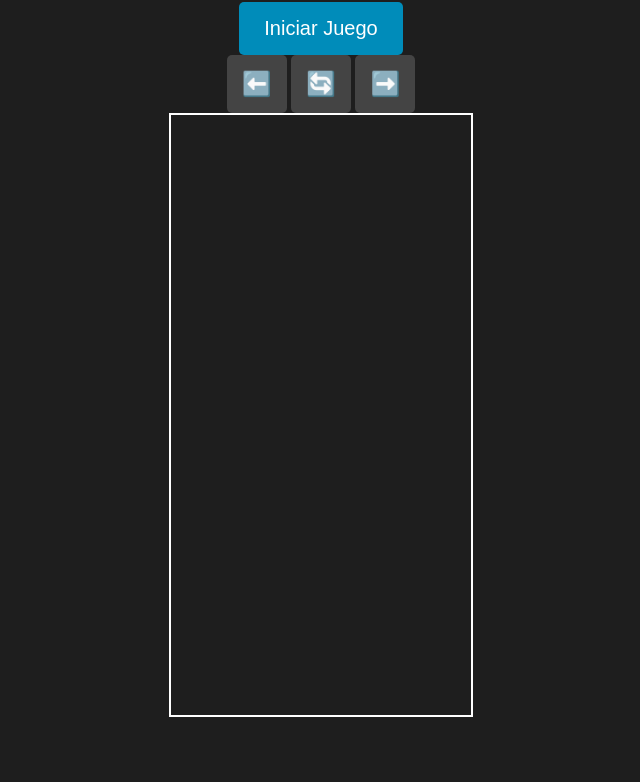
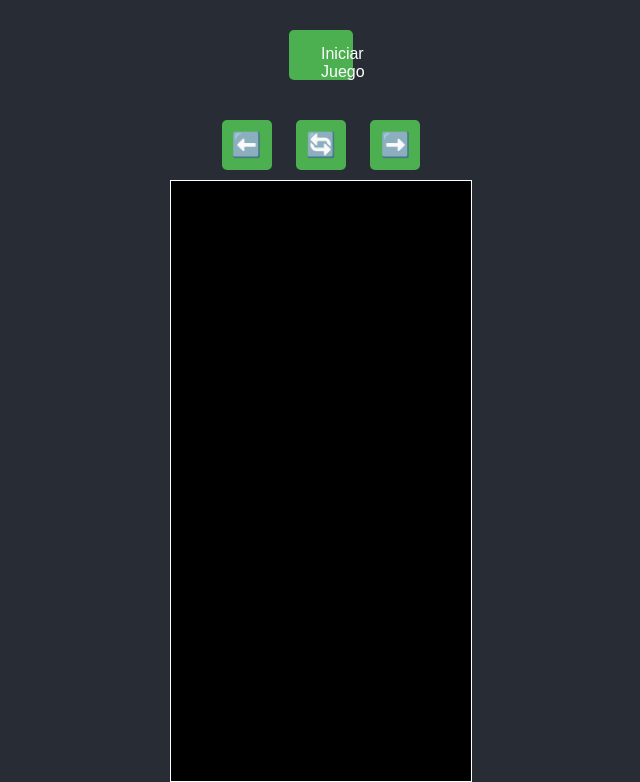
Before and after one commit to DonPikapiedra/TRETI, a plain HTML site: page index.html in a window 1280 px wide. Shown: the part 68-850 px from the top of the page, without its empty margins (319-959 px from the left). Before the commit the page ends 800 px from the top, so only its background shows below. Drawn offline with Linux system fonts and the light colour scheme.

Commit message:
Update style.css

```diff
--- a/style.css
+++ b/style.css
@@ -1,86 +1,50 @@
-* {
+body {
+    font-family: Arial, sans-serif;
+    text-align: center;
+    background-color: #282c34;
+    color: white;
     margin: 0;
     padding: 0;
-    box-sizing: border-box;
-}
-
-body {
-    font-family: Arial, sans-serif;
-    display: flex;
-    flex-direction: column;
-    align-items: center;
-    justify-content: center;
-    height: 100vh;
-    background-color: #1e1e1e;
-    color: white;
 }
 
 h1 {
-    font-size: 30px;
-    margin-bottom: 20px;
+    margin-top: 20px;
 }
 
-canvas {
-    border: 2px solid #ffffff;
-    margin-bottom: 20px;
+#startButton {
+    background-color: #4CAF50;
+    color: white;
+    padding: 15px 32px;
+    font-size: 16px;
+    margin: 20px 0;
+    cursor: pointer;
+    border: none;
+    border-radius: 5px;
 }
 
-#score, #high-score {
-    font-size: 20px;
+#tetrisCanvas {
+    border: 1px solid #fff;
+    background-color: #000;
+    margin: 0 auto;
+    display: block;
+}
+
+.controls {
     margin-top: 10px;
 }
 
-#controls {
-    display: flex;
-    justify-content: center;
-    gap: 10px;
-    margin-top: 20px;
+button {
+    background-color: #4CAF50;
+    color: white;
+    font-size: 24px;
+    width: 50px;
+    height: 50px;
+    margin: 10px;
+    border: none;
+    border-radius: 5px;
+    cursor: pointer;
 }
 
-button {
-    background-color: #444;
-    color: white;
-    border: none;
-    border-radius: 5px;
-    padding: 15px;
-    font-size: 24px;
-    cursor: pointer;
-    transition: background-color 0.3s ease;
+button:active {
+    background-color: #3e8e41;
 }
-
-button:hover {
-    background-color: #555;
-}
-
-#startButton {
-    display: block;
-    background-color: #008cba;
-    color: white;
-    font-size: 20px;
-    padding: 15px 25px;
-    border-radius: 5px;
-    cursor: pointer;
-    transition: background-color 0.3s ease;
-    margin-top: 20px;
-}
-
-#startButton:hover {
-    background-color: #007b8f;
-}
-
-@media (max-width: 600px) {
-    canvas {
-        width: 90%;
-        height: auto;
-    }
-
-    button {
-        font-size: 28px; /* Aumentar el tamaño de los botones para móviles */
-        padding: 12px;
-    }
-
-    #startButton {
-        font-size: 18px;
-        padding: 12px 20px;
-    }
-}
```
